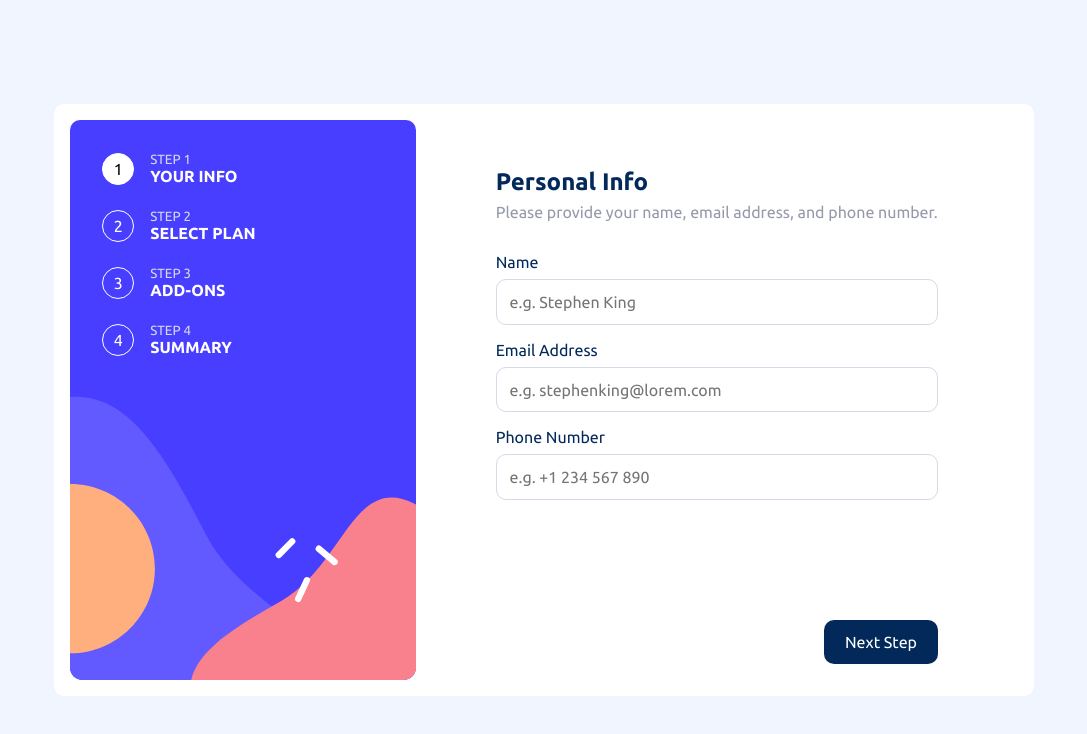
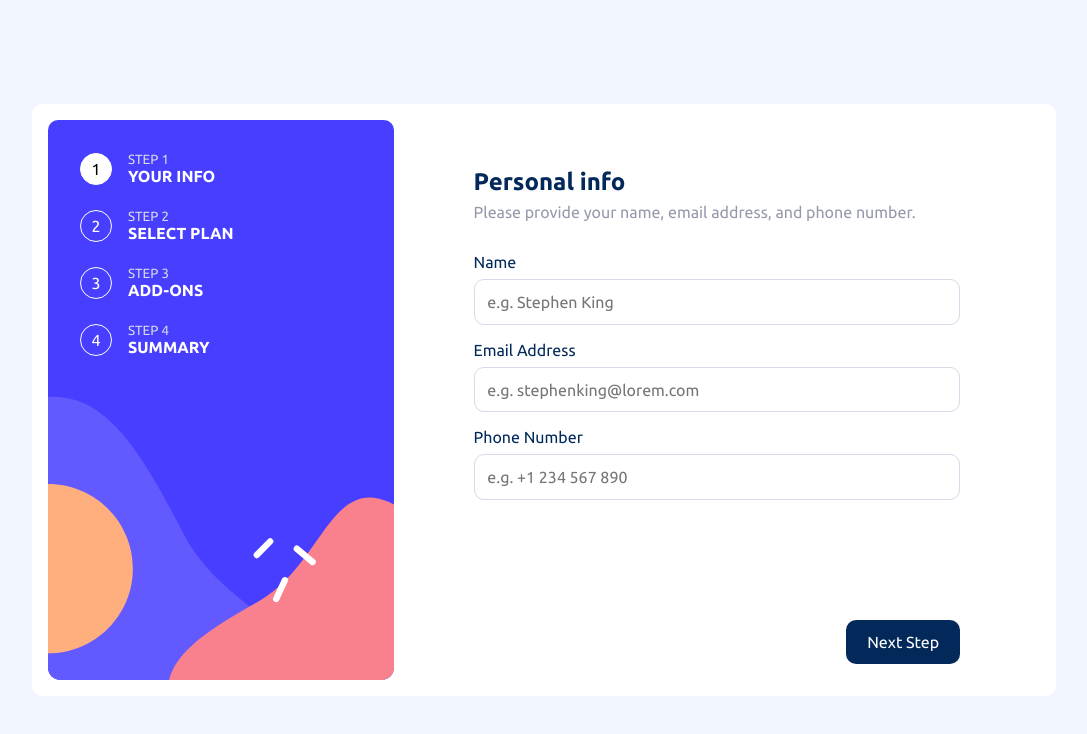
Before and after one commit to hamdi4-beep/multi-step-form-refactored, a React (Vite) app: page / in a window 1280 px wide. Shown: the top 734 px of the page, without its empty margins (96-1183 px from the left). Built offline with nearby package versions, Linux system fonts and the light colour scheme.

Commit message:
feat: update YourInfo title case and enhance layout styles for better alignment

```diff
--- a/src/components/YourInfo.jsx
+++ b/src/components/YourInfo.jsx
@@ -10,7 +10,7 @@ function YourInfo() {
 
   return (
     <div className="step-1">
-      <h1 className="title">Personal Info</h1>
+      <h1 className="title">Personal info</h1>
       <p className="description">Please provide your name, email address, and phone number.</p>
 
       <form action="#" onSubmit={handleSubmit}>
--- a/src/index.css
+++ b/src/index.css
@@ -27,8 +27,8 @@ body {
     background-color: var(--neutral-blue-100);
     font-family: Ubuntu;
     display: grid;
-    place-content: center;
     min-height: 100vh;
+    align-items: center;
 }
 
 input {
@@ -46,6 +46,7 @@ input {
 .container {
     background-color: var(--neutral-white);
     padding: 1em;
+    margin-inline: auto;
     display: flex;
     max-width: 1024px;
     width: 100%;
@@ -101,6 +102,7 @@ input {
 
 .main-content {
     flex-shrink: 0;
+    flex-grow: 1;
     padding-inline: 5em;
     padding-top: 3em;
     position: relative;
```
